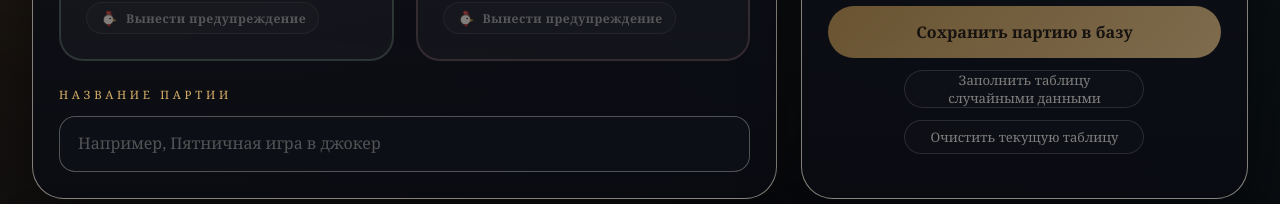
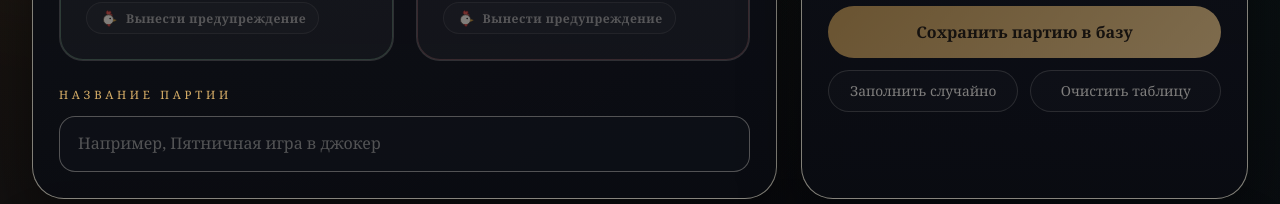
Before and after one commit to NeverGood/Joker, a Next.js app: page / in a window 1280 px wide. Shown: the part 565-769 px from the top of the page. Built offline with nearby package versions, Linux system fonts and the light colour scheme; no server answers; the database is empty.

Commit message:
Refine game actions layout

```diff
--- a/app/globals.css
+++ b/app/globals.css
@@ -566,6 +566,12 @@ select.textField {
   grid-auto-flow: row;
 }
 
+.secondaryActionsRow {
+  display: grid;
+  grid-template-columns: repeat(2, minmax(0, 1fr));
+  gap: 12px;
+}
+
 .primaryButton,
 .secondaryButton,
 .ghostButton,
@@ -581,12 +587,10 @@ select.textField {
 }
 
 .compactActionButton {
-  justify-self: center;
-  min-height: 34px;
-  width: 50%;
-  min-width: 240px;
-  padding: 0 14px;
-  font-size: 0.82rem;
+  min-height: 42px;
+  width: 100%;
+  padding: 0 16px;
+  font-size: 0.86rem;
 }
 
 .primaryButton,
--- a/components/GameBoard.jsx
+++ b/components/GameBoard.jsx
@@ -426,12 +426,14 @@ export default function GameBoard({ registeredPlayers = [], readOnly = false })
             <button type="button" className="primaryButton" onClick={saveGame} disabled={readOnly}>
               Сохранить партию в базу
             </button>
-            <button type="button" className="secondaryButton compactActionButton" onClick={fillRandomGame} disabled={readOnly}>
-              Заполнить таблицу случайными данными
-            </button>
-            <button type="button" className="secondaryButton compactActionButton" onClick={resetCurrentGame} disabled={readOnly}>
-              Очистить текущую таблицу
-            </button>
+            <div className="secondaryActionsRow">
+              <button type="button" className="secondaryButton compactActionButton" onClick={fillRandomGame} disabled={readOnly}>
+                Заполнить случайно
+              </button>
+              <button type="button" className="secondaryButton compactActionButton" onClick={resetCurrentGame} disabled={readOnly}>
+                Очистить таблицу
+              </button>
+            </div>
           </div>
         </div>
       </section>
```
